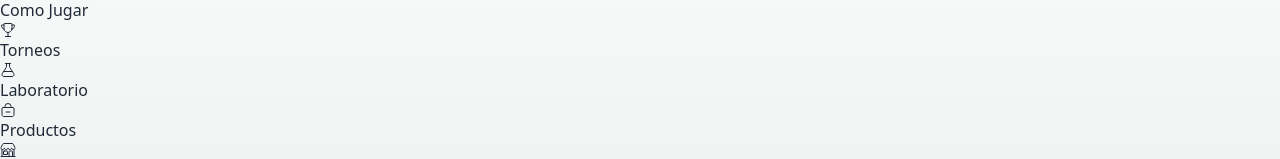
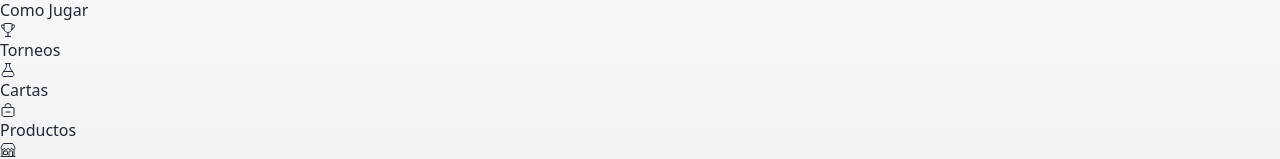
Before and after one commit to AndreSuaza/app-souls, a Next.js app: page /boveda in a window 1280 px wide. Shown: the part 245-404 px from the top of the page. Built offline with nearby package versions, Linux system fonts and the light colour scheme; no server answers; the database is empty.

Commit message:
fix link lab

```diff
--- a/src/components/cartas/deck-creator/OptionsDeckCreator.tsx
+++ b/src/components/cartas/deck-creator/OptionsDeckCreator.tsx
@@ -45,10 +45,9 @@ export const OptionsDeckCreator = ({
     const [copyState, setCopyState] = useState(false);
     const [mazoTest, setMazoText] = useState<Card[]>([]);
 
-    const link = "https://soulsinxtinction.com/laboratorio?decklist="+deckList;
     const copyToClipboard = () => {
         setCopyState(true);
-        navigator.clipboard.writeText(link);
+        navigator.clipboard.writeText(deckList);
     }
 
     // const priceDeck = () => {
--- a/src/components/ui/sidebar/Sidebar.tsx
+++ b/src/components/ui/sidebar/Sidebar.tsx
@@ -72,7 +72,7 @@ export const Sidebar = () => {
                 </Link>
                 <Link className="flex m-2 p-2 transition-all uppercase font-bold hover:text-yellow-600 hover:border-b-2 hover:border-yellow-600" href="/laboratorio"  onClick={ closeMenu }>
                     <IoFlaskOutline className="w-6 h-6 mr-3"/>
-                    Laboratorio
+                    Cartas
                 </Link>
                 <Link className="flex m-2 p-2 transition-all uppercase font-bold hover:text-yellow-600 hover:border-b-2 hover:border-yellow-600" href="/productos"  onClick={ closeMenu }>
                     <IoBagRemoveOutline className="w-6 h-6 mr-3"/>
```
